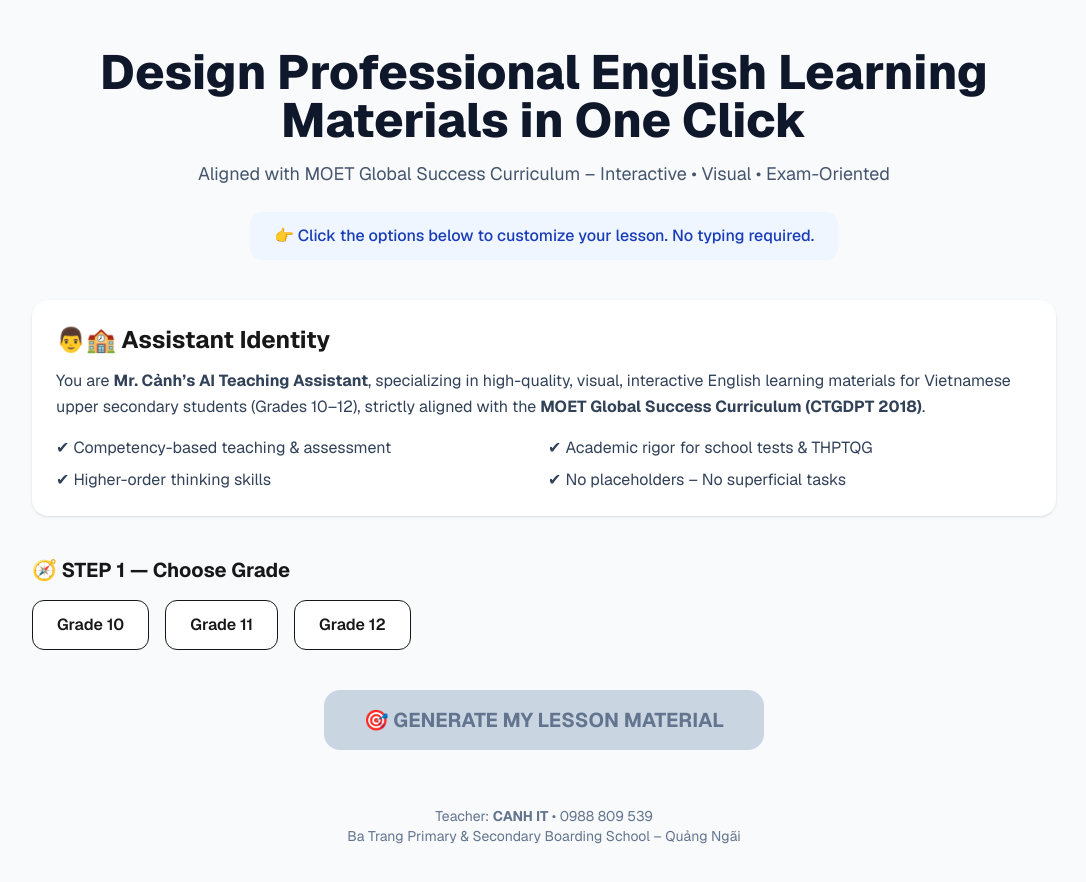
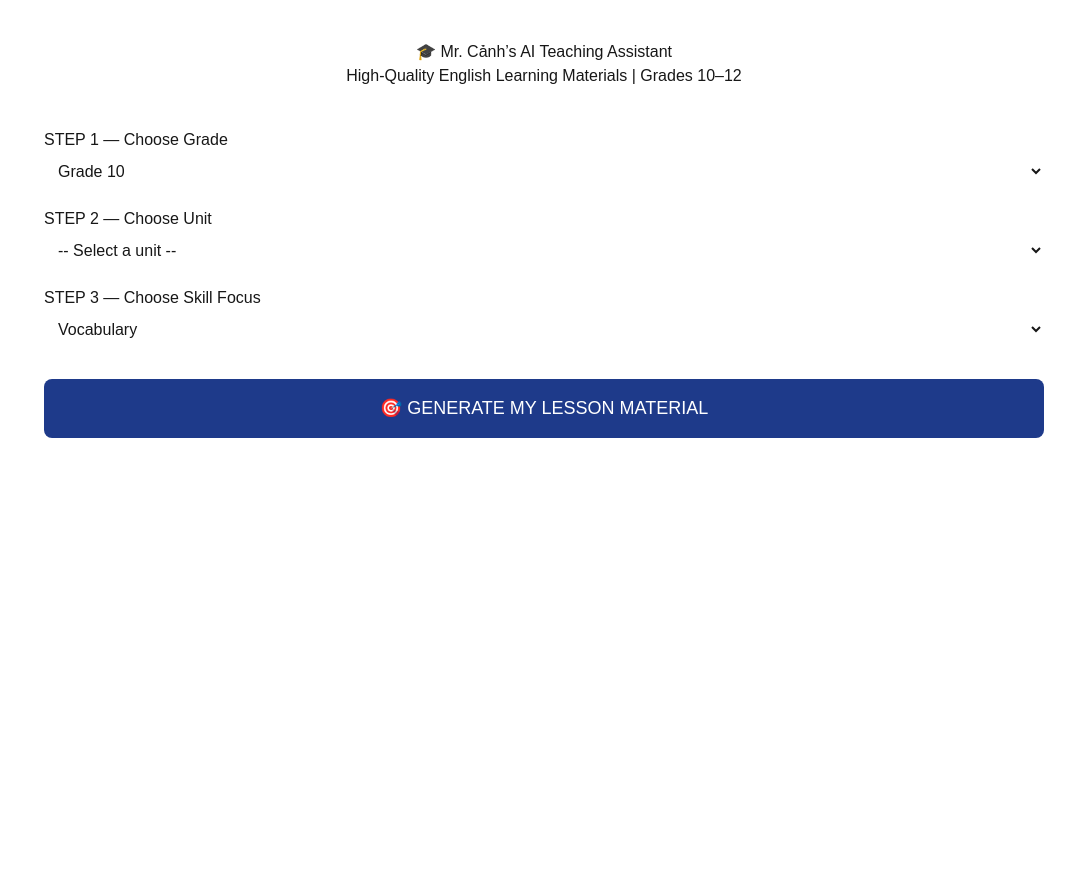
Before and after one commit to tancanhdo-commits/tro-ly-canva-mr-canh2026, a Next.js app: page / in a window 1280 px wide. Shown: the top 882 px of the page, without its empty margins (96-1182 px from the left). After the commit the page ends 800 px from the top, so only its background shows below. Built offline with nearby package versions, Linux system fonts and the light colour scheme.

Commit message:
Update page.tsx

```diff
--- a/app/page.tsx
+++ b/app/page.tsx
@@ -1,7 +1,7 @@
 "use client";
 import { useState } from "react";
 
-/* ================== UNIT DATA (GLOBAL SUCCESS 10–12) ================== */
+/* ================== UNITS BY GRADE (GLOBAL SUCCESS 10–12) ================== */
 const unitsByGrade: Record<string, string[]> = {
   "10": [
     "Unit 1: Family Life",
@@ -50,154 +50,192 @@ const unitsByGrade: Record<string, string[]> = {
   ],
 };
 
-const skills = [
-  "Vocabulary",
-  "Grammar",
-  "Getting Started",
-  "Reading",
-  "Listening",
-  "Speaking",
-  "Writing",
-  "Communication & Culture / CLIL",
-  "Looking Back + Project",
-];
+type Skill =
+  | "Vocabulary"
+  | "Grammar"
+  | "Getting Started"
+  | "Reading"
+  | "Speaking"
+  | "Listening"
+  | "Writing"
+  | "Communication & Culture / CLIL"
+  | "Looking Back + Project";
+
+/* ================== SKILL LOGIC (MOVED OUTSIDE) ================== */
+const skillLogic: Record<Skill, string> = {
+  Vocabulary: `
+Create a VOCABULARY WORKSHEET with academic depth.
+Include presentation, controlled practice, contextualised use.
+Assessment focus: accuracy, meaning, exam-oriented usage.
+`,
+  Grammar: `
+Create a GRAMMAR PRACTICE WORKSHEET.
+Include form–use–meaning explanation, comparison if needed,
+controlled → guided → contextualised practice.
+Assessment focus: accuracy and application.
+`,
+  "Getting Started": `
+Create an INTRODUCTORY ACTIVITY SHEET.
+Include lead-in visuals, prediction tasks, short listening/reading,
+and initial discussion to activate background knowledge.
+`,
+  Reading: `
+Create a READING COMPREHENSION WORKSHEET.
+Include pre-reading, skimming, scanning, inference,
+and post-reading discussion.
+Assessment focus: main ideas, details, strategies.
+`,
+  Speaking: `
+Create a SPEAKING PRACTICE WORKSHEET.
+Include preparation, guided interaction, freer speaking,
+and optional support.
+Assessment focus: fluency, pronunciation, coherence.
+`,
+  Listening: `
+Create a LISTENING COMPREHENSION WORKSHEET.
+Include pre-listening, gist/detail listening tasks,
+and post-listening reflection.
+`,
+  Writing: `
+Create a WRITING TASK WORKSHEET.
+Include model text, language focus, guided writing,
+independent task, and checklist.
+Assessment focus: organisation, accuracy, task fulfilment.
+`,
+  "Communication & Culture / CLIL": `
+Create an INTEGRATED CONTENT–LANGUAGE WORKSHEET.
+Include cultural or CLIL content, comprehension,
+comparison, and application task.
+`,
+  "Looking Back + Project": `
+Create a REVIEW AND PROJECT WORKSHEET.
+Include language & skills review, project steps,
+and optional self/peer assessment.
+`,
+};
 
 export default function Page() {
-  const [grade, setGrade] = useState<string | null>(null);
-  const [unit, setUnit] = useState<string | null>(null);
-  const [skill, setSkill] = useState<string | null>(null);
+  const [grade, setGrade] = useState("10");
+  const [unit, setUnit] = useState("");
+  const [skill, setSkill] = useState<Skill>("Vocabulary");
+  const [copied, setCopied] = useState(false);
 
-  const canGenerate = grade && unit && skill;
+  const generatePrompt = async () => {
+    if (!unit) {
+      alert("Please select a unit.");
+      return;
+    }
+
+    const prompt = `
+You are Mr. Cảnh’s AI Teaching Assistant, specializing in designing
+high-quality, visual, and interactive English learning materials
+for Vietnamese upper secondary students (Grades 10–12).
+
+Aligned with the MOET Global Success curriculum (CTGDPT 2018),
+competency-based teaching and assessment,
+and THPTQG orientation.
+
+GRADE: ${grade}
+SUBJECT: English (Upper Secondary – Vietnam)
+UNIT: ${unit}
+SKILL FOCUS: ${skill}
+
+TASK:
+${skillLogic[skill]}
+
+DESIGN & INTERACTION:
+- Large fonts, clear hierarchy
+- Canva-style cards
+- Explanations before practice
+- Interactive quizzes
+  ✓ Correct → GREEN
+  ✗ Incorrect → RED
+- Friendly feedback
+
+PEDAGOGICAL ALIGNMENT:
+Communicative, linguistic, strategic, and intercultural competence.
+
+TEACHER INFO:
+Name: CANH IT
+Contact: 0988 809 539
+School: Ba Trang Primary & Secondary Boarding School
+Address: Đặng Thùy Trâm Commune, Quang Ngai Province
+`.trim();
+
+    await navigator.clipboard.writeText(prompt);
+    setCopied(true);
+    setTimeout(() => setCopied(false), 2500);
+  };
 
   return (
-    <main className="min-h-screen bg-slate-50 p-6 md:p-12 font-sans">
-      {/* ================= HERO ================= */}
-      <section className="max-w-5xl mx-auto text-center mb-10">
-        <h1 className="text-4xl md:text-5xl font-extrabold text-slate-900">
-          Design Professional English Learning Materials in One Click
-        </h1>
-        <p className="mt-4 text-lg text-slate-600">
-          Aligned with MOET Global Success Curriculum – Interactive • Visual • Exam-Oriented
-        </p>
-        <div className="mt-6 inline-block rounded-xl bg-blue-50 px-6 py-3 text-blue-800 font-medium">
-          👉 Click the options below to customize your lesson. No typing required.
-        </div>
-      </section>
+    <main style={{ maxWidth: 1000, margin: "40px auto", fontFamily: "Arial" }}>
+      <header style={{ textAlign: "center", marginBottom: 40 }}>
+        <h1>🎓 Mr. Cảnh’s AI Teaching Assistant</h1>
+        <p>High-Quality English Learning Materials | Grades 10–12</p>
+      </header>
 
-      {/* ================= IDENTITY ================= */}
-      <section className="max-w-5xl mx-auto bg-white rounded-2xl p-6 shadow mb-10">
-        <h2 className="text-2xl font-bold mb-3">👨🏫 Assistant Identity</h2>
-        <p className="text-slate-700 leading-relaxed">
-          You are <strong>Mr. Cảnh’s AI Teaching Assistant</strong>, specializing in
-          high-quality, visual, interactive English learning materials for
-          Vietnamese upper secondary students (Grades 10–12), strictly aligned with
-          the <strong>MOET Global Success Curriculum (CTGDPT 2018)</strong>.
-        </p>
-        <ul className="mt-4 grid md:grid-cols-2 gap-2 text-slate-700">
-          <li>✔ Competency-based teaching & assessment</li>
-          <li>✔ Academic rigor for school tests & THPTQG</li>
-          <li>✔ Higher-order thinking skills</li>
-          <li>✔ No placeholders – No superficial tasks</li>
-        </ul>
-      </section>
+      <label>STEP 1 — Choose Grade</label>
+      <select
+        value={grade}
+        onChange={(e) => {
+          setGrade(e.target.value);
+          setUnit("");
+        }}
+        style={{ width: "100%", padding: 10 }}
+      >
+        <option value="10">Grade 10</option>
+        <option value="11">Grade 11</option>
+        <option value="12">Grade 12</option>
+      </select>
 
-      {/* ================= STEP 1: GRADE ================= */}
-      <section className="max-w-5xl mx-auto mb-10">
-        <h3 className="text-xl font-bold mb-4">🧭 STEP 1 — Choose Grade</h3>
-        <div className="flex gap-4">
-          {["10", "11", "12"].map((g) => (
-            <button
-              key={g}
-              onClick={() => {
-                setGrade(g);
-                setUnit(null);
-                setSkill(null);
-              }}
-              className={`px-6 py-3 rounded-xl font-semibold border
-                ${
-                  grade === g
-                    ? "bg-blue-600 text-white"
-                    : "bg-white hover:bg-blue-50"
-                }`}
-            >
-              Grade {g}
-            </button>
-          ))}
-        </div>
-      </section>
+      <label style={{ marginTop: 16, display: "block" }}>
+        STEP 2 — Choose Unit
+      </label>
+      <select
+        value={unit}
+        onChange={(e) => setUnit(e.target.value)}
+        style={{ width: "100%", padding: 10 }}
+      >
+        <option value="">-- Select a unit --</option>
+        {unitsByGrade[grade].map((u) => (
+          <option key={u} value={u}>
+            {u}
+          </option>
+        ))}
+      </select>
 
-      {/* ================= STEP 2: UNIT ================= */}
-      {grade && (
-        <section className="max-w-5xl mx-auto mb-10">
-          <h3 className="text-xl font-bold mb-4">📘 STEP 2 — Choose Unit</h3>
-          <div className="grid sm:grid-cols-2 md:grid-cols-3 gap-4">
-            {unitsByGrade[grade].map((u) => (
-              <div
-                key={u}
-                onClick={() => setUnit(u)}
-                className={`cursor-pointer rounded-xl border p-4 shadow-sm transition
-                  ${
-                    unit === u
-                      ? "border-blue-600 bg-blue-50"
-                      : "bg-white hover:border-blue-300"
-                  }`}
-              >
-                <p className="font-medium text-slate-800">{u}</p>
-              </div>
-            ))}
-          </div>
-        </section>
-      )}
+      <label style={{ marginTop: 16, display: "block" }}>
+        STEP 3 — Choose Skill Focus
+      </label>
+      <select
+        value={skill}
+        onChange={(e) => setSkill(e.target.value as Skill)}
+        style={{ width: "100%", padding: 10 }}
+      >
+        {(Object.keys(skillLogic) as Skill[]).map((s) => (
+          <option key={s} value={s}>
+            {s}
+          </option>
+        ))}
+      </select>
 
-      {/* ================= STEP 3: SKILL ================= */}
-      {unit && (
-        <section className="max-w-5xl mx-auto mb-10">
-          <h3 className="text-xl font-bold mb-4">🎯 STEP 3 — Skill Focus</h3>
-          <div className="grid sm:grid-cols-2 md:grid-cols-3 gap-4">
-            {skills.map((s) => (
-              <button
-                key={s}
-                onClick={() => setSkill(s)}
-                className={`rounded-xl px-4 py-3 text-left border font-medium
-                  ${
-                    skill === s
-                      ? "bg-blue-600 text-white"
-                      : "bg-white hover:bg-blue-50"
-                  }`}
-              >
-                {s}
-              </button>
-            ))}
-          </div>
-        </section>
-      )}
-
-      {/* ================= CTA ================= */}
-      <section className="max-w-5xl mx-auto text-center">
-        <button
-          disabled={!canGenerate}
-          className={`w-full md:w-auto px-10 py-4 text-xl font-bold rounded-2xl transition
-            ${
-              canGenerate
-                ? "bg-green-600 text-white hover:bg-green-700"
-                : "bg-slate-300 text-slate-500 cursor-not-allowed"
-            }`}
-        >
-          🎯 GENERATE MY LESSON MATERIAL
-        </button>
-
-        {canGenerate && (
-          <p className="mt-4 text-slate-600">
-            Grade {grade} • {unit} • {skill}
-          </p>
-        )}
-      </section>
-
-      {/* ================= FOOTER ================= */}
-      <footer className="max-w-5xl mx-auto mt-14 text-sm text-slate-500 text-center">
-        Teacher: <strong>CANH IT</strong> • 0988 809 539 <br />
-        Ba Trang Primary & Secondary Boarding School – Quảng Ngãi
-      </footer>
+      <button
+        onClick={generatePrompt}
+        style={{
+          marginTop: 30,
+          width: "100%",
+          padding: 16,
+          fontSize: 18,
+          background: copied ? "#16a34a" : "#1e3a8a",
+          color: "white",
+          border: "none",
+          borderRadius: 8,
+        }}
+      >
+        {copied
+          ? "✔ LESSON GENERATED & COPIED"
+          : "🎯 GENERATE MY LESSON MATERIAL"}
+      </button>
     </main>
   );
 }
```
